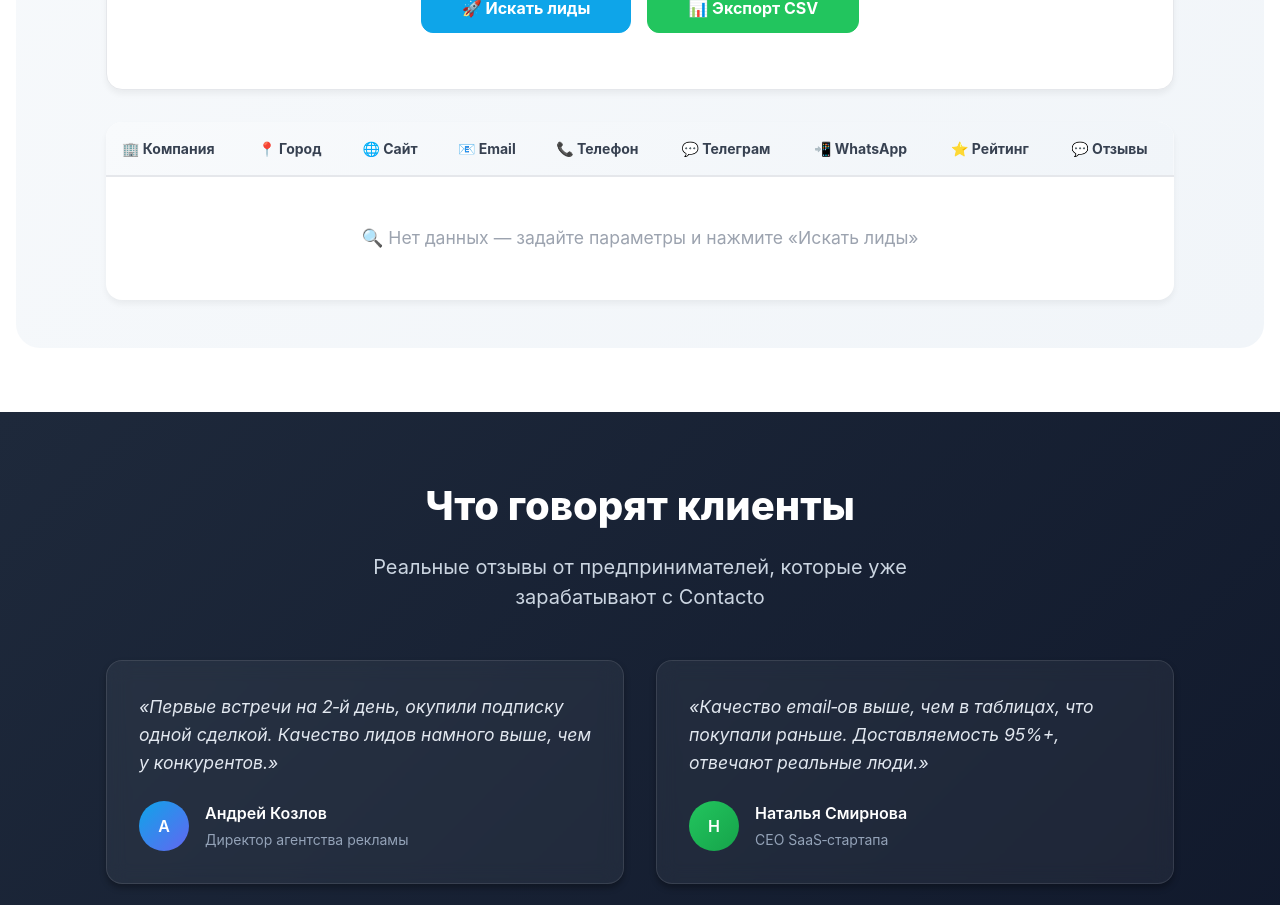
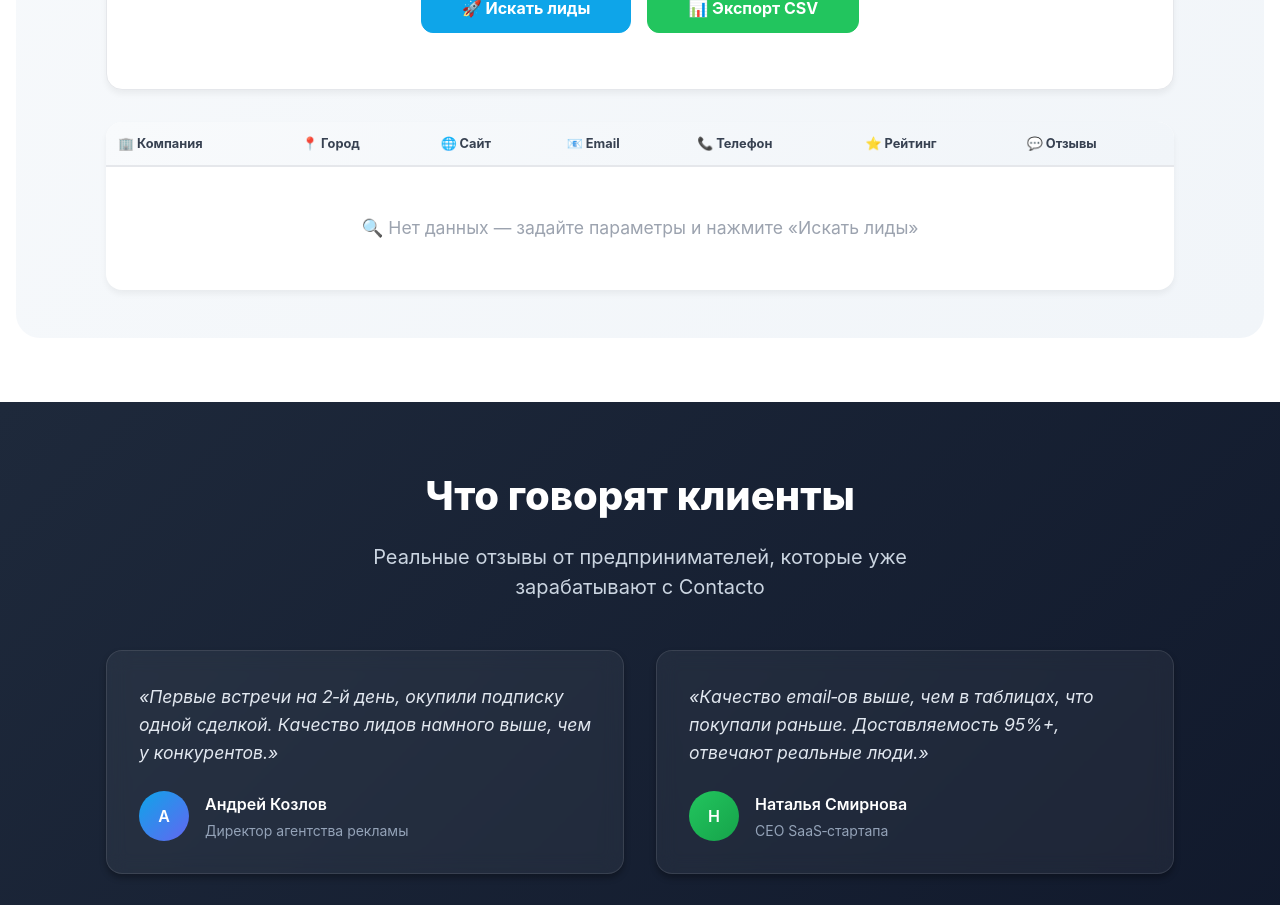
Before and after one commit to RemontOK/Saas, a React (Vite) app: page / in a window 1280 px wide. Shown: the part 4320-5225 px from the top of the page. Built offline with nearby package versions, Linux system fonts and the light colour scheme.

Commit message:
Deploy: update project

```diff
--- a/src/App.tsx
+++ b/src/App.tsx
@@ -219,7 +219,7 @@ function Demo() {
   const [leads, setLeads] = useState<Lead[]>([])
   const [error, setError] = useState<string>('')
 
-  const canSearch = useMemo(() => niche.trim().length > 1 && stage !== 'search', [niche, stage])
+  const canSearch = useMemo(() => niche.trim().length > 1 && stage !== 'search', [niche, location, limit, sortBy, hasEmail, hasWebsite, hasTelegram, hasWhatsApp, recentOnly, stage])
 
   const onSearch = async (e: React.FormEvent) => {
     e.preventDefault()
@@ -644,10 +644,14 @@ function Demo() {
                 padding: '0.875rem 2.5rem',
                 fontSize: '1rem',
                 minWidth: '160px',
-                borderRadius: '12px'
+                borderRadius: '12px',
+                background: stage === 'done' ? '#22c55e' : '#0ea5e9',
+                borderColor: stage === 'done' ? '#22c55e' : '#0ea5e9'
               }}
             >
-              {stage === 'search' ? '🔍 Ищем...' : '🚀 Искать лиды'}
+              {stage === 'search' ? '🔍 Ищем...' :
+               stage === 'done' ? '🔄 Искать заново' :
+               '🚀 Искать лиды'}
             </button>
 
             <button
@@ -704,97 +708,119 @@ function Demo() {
             )}
         </div>
       </form>
-      <div className="demo-table" style={{ marginTop: '2rem' }}>
-        <table style={{ width: '100%', borderCollapse: 'separate', borderSpacing: '0' }}>
+      <div className="demo-table" style={{ marginTop: '2rem', overflowX: 'auto' }}>
+        <table style={{
+          width: '100%',
+          borderCollapse: 'separate',
+          borderSpacing: '0',
+          minWidth: '800px'
+        }}>
           <thead>
             <tr style={{ background: 'linear-gradient(135deg, #f8fafc, #f1f5f9)' }}>
               <th style={{
-                padding: '1rem',
+                padding: '0.75rem',
                 textAlign: 'left',
                 fontWeight: 700,
                 color: '#374151',
                 borderBottom: '2px solid #e5e7eb',
-                fontSize: '0.875rem'
+                fontSize: '0.8rem',
+                whiteSpace: 'nowrap'
               }}>
                 🏢 Компания
               </th>
               <th style={{
-                padding: '1rem',
+                padding: '0.75rem',
                 textAlign: 'left',
                 fontWeight: 700,
                 color: '#374151',
                 borderBottom: '2px solid #e5e7eb',
-                fontSize: '0.875rem'
+                fontSize: '0.8rem',
+                whiteSpace: 'nowrap'
               }}>
                 📍 Город
               </th>
+              {hasWebsite && (
                 <th style={{
-                padding: '1rem',
+                  padding: '0.75rem',
                   textAlign: 'left',
                   fontWeight: 700,
                   color: '#374151',
                   borderBottom: '2px solid #e5e7eb',
-                fontSize: '0.875rem'
+                  fontSize: '0.8rem',
+                  whiteSpace: 'nowrap'
                 }}>
                   🌐 Сайт
                 </th>
+              )}
+              {hasEmail && (
                 <th style={{
-                padding: '1rem',
+                  padding: '0.75rem',
                   textAlign: 'left',
                   fontWeight: 700,
                   color: '#374151',
                   borderBottom: '2px solid #e5e7eb',
-                fontSize: '0.875rem'
+                  fontSize: '0.8rem',
+                  whiteSpace: 'nowrap'
                 }}>
                   📧 Email
                 </th>
+              )}
               <th style={{
-                padding: '1rem',
+                padding: '0.75rem',
                 textAlign: 'left',
                 fontWeight: 700,
                 color: '#374151',
                 borderBottom: '2px solid #e5e7eb',
-                fontSize: '0.875rem'
+                fontSize: '0.8rem',
+                whiteSpace: 'nowrap'
               }}>
                 📞 Телефон
               </th>
+              {hasTelegram && (
                 <th style={{
-                padding: '1rem',
+                  padding: '0.75rem',
                   textAlign: 'left',
                   fontWeight: 700,
                   color: '#374151',
                   borderBottom: '2px solid #e5e7eb',
-                fontSize: '0.875rem'
-              }}>
-                💬 Телеграм
+                  fontSize: '0.8rem',
+                  whiteSpace: 'nowrap'
+                }}>
+                  💬 TG
                 </th>
+              )}
+              {hasWhatsApp && (
                 <th style={{
-                padding: '1rem',
+                  padding: '0.75rem',
                   textAlign: 'left',
                   fontWeight: 700,
                   color: '#374151',
                   borderBottom: '2px solid #e5e7eb',
-                fontSize: '0.875rem'
-              }}>
-                📲 WhatsApp
+                  fontSize: '0.8rem',
+                  whiteSpace: 'nowrap'
+                }}>
+                  📲 WA
                 </th>
+              )}
               <th style={{
-                padding: '1rem',
+                padding: '0.75rem',
                 textAlign: 'left',
                 fontWeight: 700,
                 color: '#374151',
                 borderBottom: '2px solid #e5e7eb',
-                fontSize: '0.875rem'
+                fontSize: '0.8rem',
+                whiteSpace: 'nowrap'
               }}>
                 ⭐ Рейтинг
               </th>
               <th style={{
-                padding: '1rem',
+                padding: '0.75rem',
                 textAlign: 'left',
                 fontWeight: 700,
                 color: '#374151',
                 borderBottom: '2px solid #e5e7eb',
-                fontSize: '0.875rem'
+                fontSize: '0.8rem',
+                whiteSpace: 'nowrap'
               }}>
                 💬 Отзывы
               </th>
@@ -821,33 +847,68 @@ function Demo() {
                   e.currentTarget.style.boxShadow = 'none';
                 }}
               >
-                <td style={{ padding: '1rem', fontWeight: 600, color: '#0f172a' }}>{l.company}</td>
-                <td style={{ padding: '1rem', color: '#6b7280' }}>{l.location}</td>
-                <td style={{ padding: '1rem' }}>
+                <td style={{
+                  padding: '0.75rem',
+                  fontWeight: 600,
+                  color: '#0f172a',
+                  whiteSpace: 'nowrap',
+                  overflow: 'hidden',
+                  textOverflow: 'ellipsis',
+                  maxWidth: '120px'
+                }}>
+                  <span title={l.company}>{l.company}</span>
+                </td>
+                <td style={{
+                  padding: '0.75rem',
+                  color: '#6b7280',
+                  whiteSpace: 'nowrap'
+                }}>
+                  {l.location}
+                </td>
+                {hasWebsite && (
+                  <td style={{ padding: '0.75rem', whiteSpace: 'nowrap' }}>
                     <a href={l.website} target="_blank" rel="noreferrer" style={{
                       color: '#0ea5e9',
                       textDecoration: 'none',
                       fontWeight: 500,
                       transition: 'color 0.2s ease'
                     }}>
-                    🌐 Перейти
+                      🌐 Сайт
                     </a>
                   </td>
-                <td style={{ padding: '1rem', fontSize: '0.875rem', color: '#374151' }}>
-                  {l.email || <span style={{ color: '#9ca3af' }}>—</span>}
+                )}
+                {hasEmail && (
+                  <td style={{
+                    padding: '0.75rem',
+                    fontSize: '0.8rem',
+                    color: '#374151',
+                    whiteSpace: 'nowrap',
+                    overflow: 'hidden',
+                    textOverflow: 'ellipsis',
+                    maxWidth: '140px'
+                  }}>
+                    <span title={l.email}>{l.email || <span style={{ color: '#9ca3af' }}>—</span>}</span>
                   </td>
-                <td style={{ padding: '1rem', fontSize: '0.875rem', fontWeight: 500, color: '#374151' }}>
+                )}
+                <td style={{
+                  padding: '0.75rem',
+                  fontSize: '0.8rem',
+                  fontWeight: 500,
+                  color: '#374151',
+                  whiteSpace: 'nowrap'
+                }}>
                   {l.phone || <span style={{ color: '#9ca3af' }}>—</span>}
                 </td>
-                <td style={{ padding: '1rem' }}>
+                {hasTelegram && (
+                  <td style={{ padding: '0.75rem', whiteSpace: 'nowrap' }}>
                     {l.telegram ? (
                       <span style={{
                         color: '#0088cc',
                         fontWeight: 500,
-                      fontSize: '0.875rem',
+                        fontSize: '0.8rem',
                         background: '#f0f9ff',
-                      padding: '0.25rem 0.5rem',
-                      borderRadius: '6px'
+                        padding: '0.2rem 0.4rem',
+                        borderRadius: '4px'
                       }}>
                         💬 {l.telegram}
                       </span>
@@ -855,40 +916,45 @@ function Demo() {
                       <span style={{ color: '#9ca3af' }}>—</span>
                     )}
                   </td>
-                <td style={{ padding: '1rem' }}>
+                )}
+                {hasWhatsApp && (
+                  <td style={{ padding: '0.75rem', whiteSpace: 'nowrap' }}>
                     {l.whatsapp ? (
                       <span style={{
                         color: '#25d366',
                         fontWeight: 500,
-                      fontSize: '0.875rem',
+                        fontSize: '0.8rem',
                         background: '#f0fdf4',
-                      padding: '0.25rem 0.5rem',
-                      borderRadius: '6px'
-                    }}>
-                      📲 {l.whatsapp}
+                        padding: '0.2rem 0.4rem',
+                        borderRadius: '4px'
+                      }}>
+                        📲 WA
                       </span>
                     ) : (
                       <span style={{ color: '#9ca3af' }}>—</span>
                     )}
                   </td>
-                <td style={{ padding: '1rem' }}>
+                )}
+                <td style={{ padding: '0.75rem', whiteSpace: 'nowrap' }}>
                   <span style={{
                     color: '#f59e0b',
                     fontWeight: 700,
                     background: '#fffbeb',
-                    padding: '0.25rem 0.5rem',
-                    borderRadius: '6px'
+                    padding: '0.2rem 0.4rem',
+                    borderRadius: '4px',
+                    fontSize: '0.8rem'
                   }}>
                     ⭐ {l.rating ?? '—'}
                   </span>
                 </td>
-                <td style={{ padding: '1rem' }}>
+                <td style={{ padding: '0.75rem', whiteSpace: 'nowrap' }}>
                   <span style={{
                     color: '#6b7280',
                     fontWeight: 600,
                     background: '#f9fafb',
-                    padding: '0.25rem 0.5rem',
-                    borderRadius: '6px'
+                    padding: '0.2rem 0.4rem',
+                    borderRadius: '4px',
+                    fontSize: '0.8rem'
                   }}>
                     {l.reviews ?? '—'}
                   </span>
@@ -897,7 +963,7 @@ function Demo() {
             ))}
             {!leads.length && (
               <tr>
-                <td colSpan={9} style={{
+                <td colSpan={5 + (hasWebsite ? 1 : 0) + (hasEmail ? 1 : 0) + (hasTelegram ? 1 : 0) + (hasWhatsApp ? 1 : 0)} style={{
                   padding: '3rem',
                   textAlign: 'center',
                   color: '#9ca3af',
```
Lines whose indentation alone changed are shown as unchanged.
